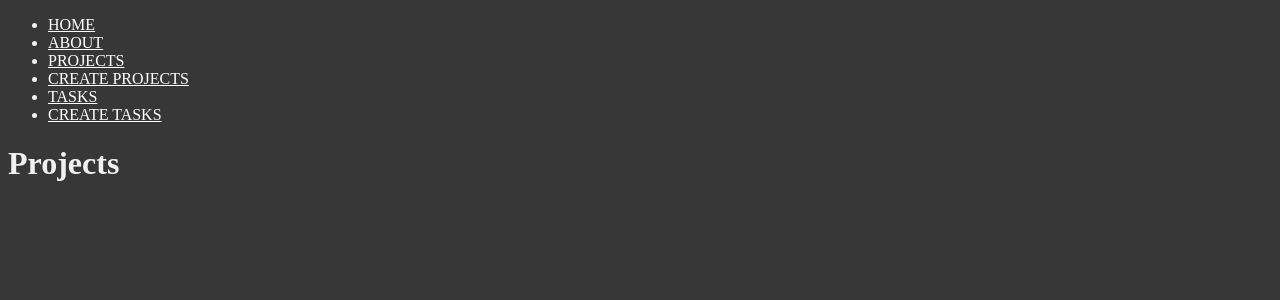
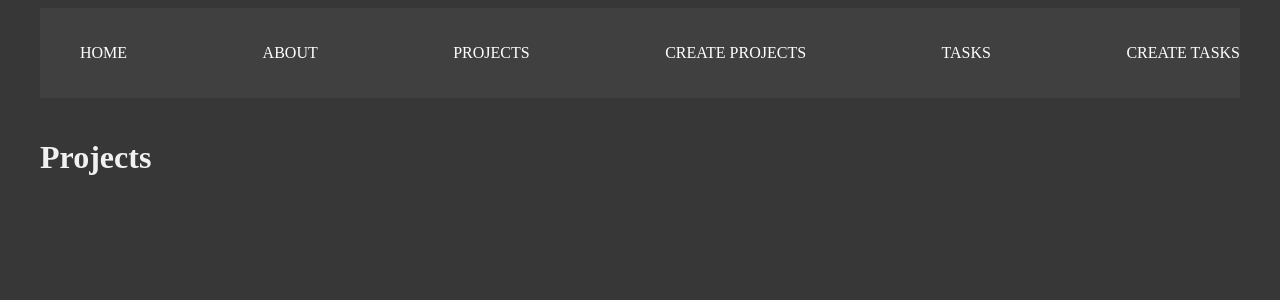
Before and after one commit to jesuscabrerarosales/crud-django-back, a Django app: template myapp/templates/projects/projects.html in a window 1280 px wide. Shown: the top 300 px of the page. Run offline with Django 4.2, Linux system fonts and the light colour scheme; the template is opened without the code that fills it, so the values that code supplies are empty.

Commit message:
update styles

```diff
--- a/myapp/static/css/main.css
+++ b/myapp/static/css/main.css
@@ -1,8 +1,35 @@
 body{
-    justify-content: center;
     background: rgb(56, 55, 55);
     color: rgb(241, 241, 241);
 }
-a{
+.navbar{
+    background: #404040;
+    padding: 10px 0px;
+}
+.navbar ul{
+    display: flex;
+    justify-content: space-between;
+}
+.navbar ul li {
+    list-style: none;
+}
+.navbar ul li a{
     color: white;
+    text-decoration: none;
 }
+.navbar ul li a:hover{
+    color: rgb(173, 169, 169);
+}
+.container{
+    max-width: 1200px;
+    margin: auto;
+    padding: 20px 0px;
+}
+
+.card{
+    background: whitesmoke;
+    color: black;
+    padding: 10px;
+    margin-bottom: 2px;
+
+}
--- a/myapp/templates/layout/base.html
+++ b/myapp/templates/layout/base.html
@@ -8,7 +8,7 @@
     <link rel="stylesheet" href="{% static 'css/main.css' %}">
 </head>
 <body>
-    <nav>
+    <nav class="navbar container">
         <ul>
             <li>
                 <a href="/"> HOME</a>
@@ -32,9 +32,11 @@
     </nav>
 
 
-    {% block content %}
+    <main class="container">
+        {% block content %}
 
     {% endblock content %}
+    </main>
 
 </body>
 </html>
--- a/myapp/templates/projects/projects.html
+++ b/myapp/templates/projects/projects.html
@@ -2,10 +2,12 @@
 
 
 {% block content %}
-<div>
-    <h1>Projects</h1>
-    {% for project in projects  %}
-        <li>{{project.name}}</li>
-    {% endfor %}
-</div>
+<h1>Projects</h1>
+{% for project in projects  %}
+<article class="card">
+    <a href="">
+        <h1>{{project.name}}</h1>
+    </a>
+</article>
+{% endfor %}
 {% endblock content %}
--- a/myapp/urls.py
+++ b/myapp/urls.py
@@ -5,6 +5,7 @@ urlpatterns = [
     path('about/', views.about, name="about"),
     path('hello/<str:username>', views.hello, name="hello"),
     path('projects/', views.projects, name="projects"),
+    path('projects/<int:id>', views.project_detail, name="project_detail"),
     path('tasks/', views.task, name="tasks"),
     path('create_task/', views.create_task, name="create_task"),
     path('create_project/', views.create_project, name="create_project"),
```
Also changed, not shown: myapp/templates/projects/detail.html (added, +7 -0 lines), myapp/views.py (+8 -0 lines).
